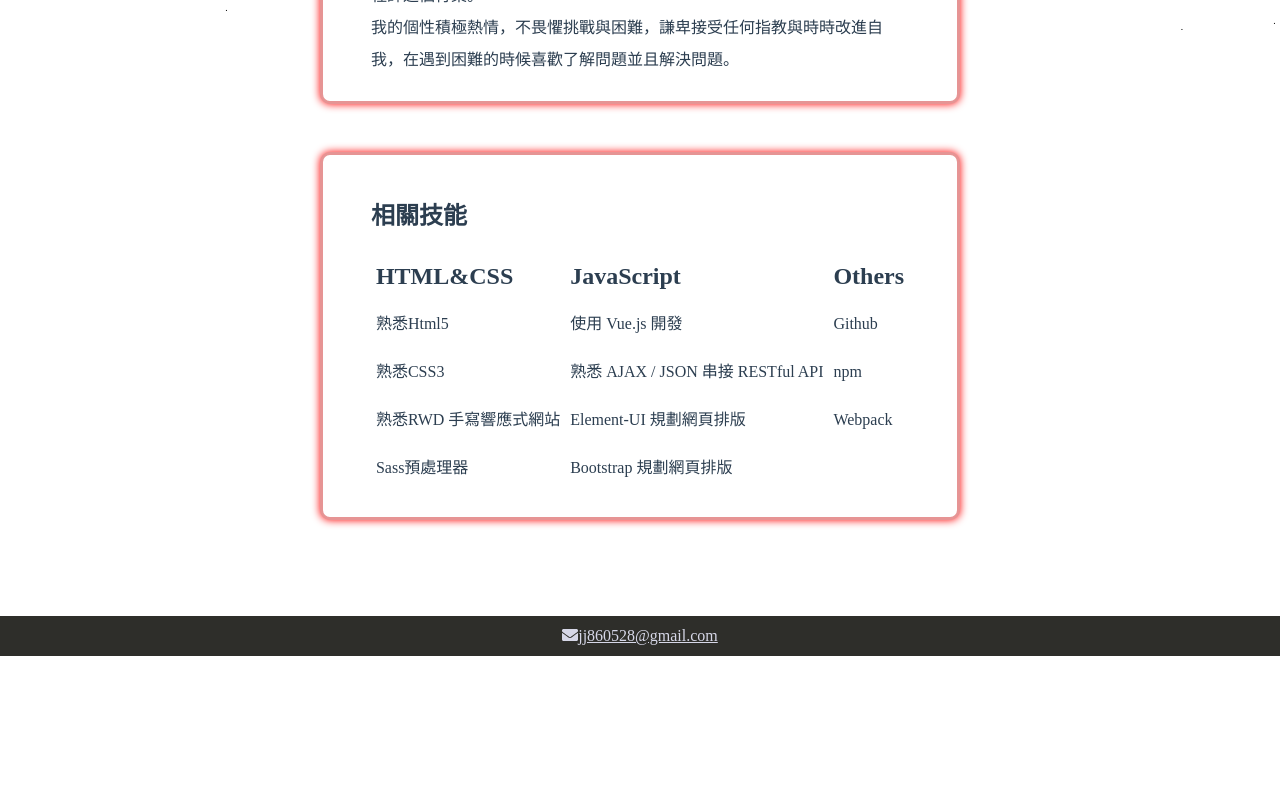
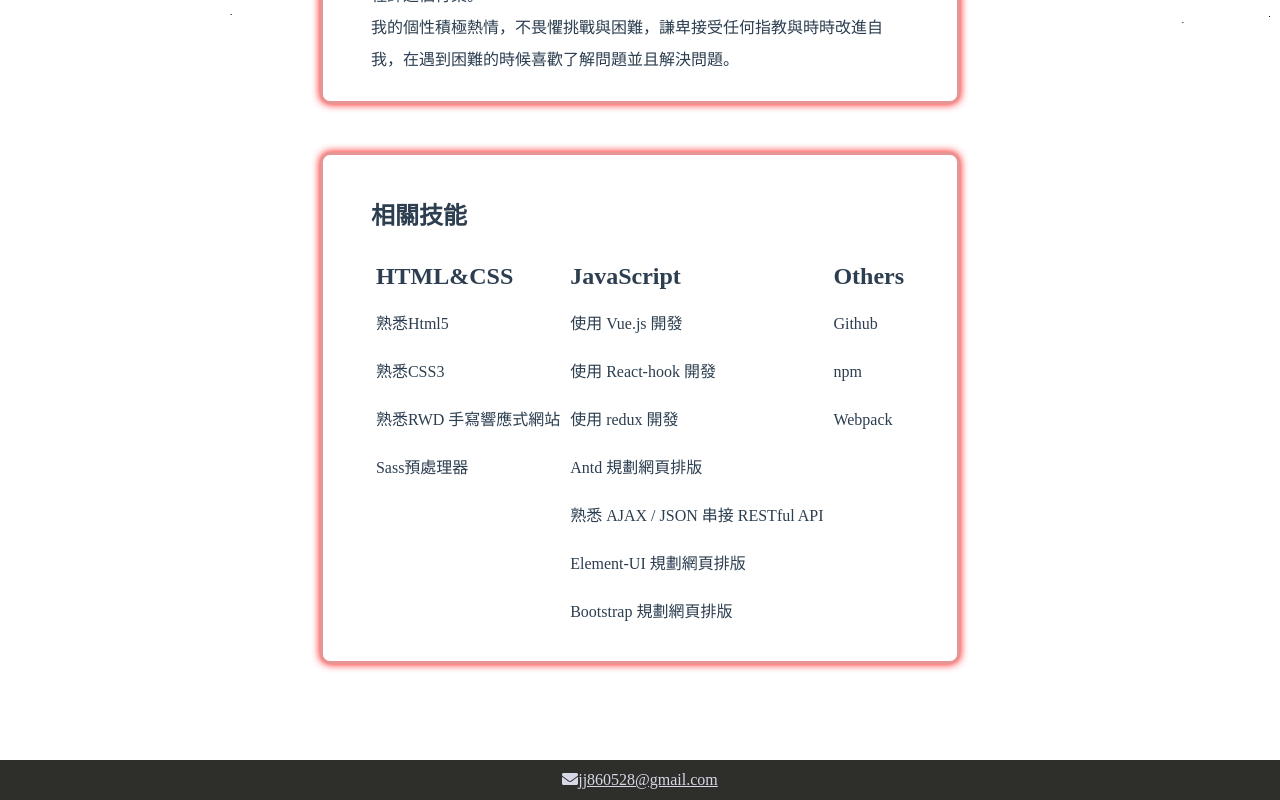
Before and after one commit to jj860528/resume, a Vue app: page /about in a window 1280 px wide. Shown: the part 733-1533 px from the top of the page. Before the commit the page ends 1389 px from the top, so only its background shows below. Built offline with nearby package versions, Linux system fonts and the light colour scheme; no server answers; the database is empty.

Commit message:
新增資訊

```diff
--- a/package.json
+++ b/package.json
@@ -14,6 +14,7 @@
     "@fortawesome/vue-fontawesome": "^0.1.10",
     "core-js": "^3.6.5",
     "firebase": "^7.15.5",
+    "node-sass": "^5.0.0",
     "vue": "^2.6.11",
     "vue-quill-editor": "^3.0.6",
     "vue-router": "^3.2.0",
@@ -33,6 +34,8 @@
     "less": "^3.0.4",
     "less-loader": "^5.0.0",
     "prettier": "^1.19.1",
-    "vue-template-compiler": "^2.6.11"
+    "sass-loader": "^10.1.1",
+    "vue-template-compiler": "^2.6.11",
+    "webpack": "^4.46.0"
   }
 }
--- a/src/store/index.js
+++ b/src/store/index.js
@@ -20,6 +20,9 @@ export default new Vuex.Store({
         name:"JavaScript",
         skills:[
           {skill:"使用 Vue.js 開發"},
+          {skill:"使用 React-hook 開發"},
+          {skill:"使用 redux 開發"},
+          {skill:"Antd 規劃網頁排版"},
           {skill:"熟悉 AJAX / JSON 串接 RESTful API"},
           {skill:"Element-UI 規劃網頁排版"},
           {skill:"Bootstrap 規劃網頁排版"}
```
Also changed, not shown: src/firebase.js (+25 -2 lines), 1 other file (tests, documents, lock files or other folders).
